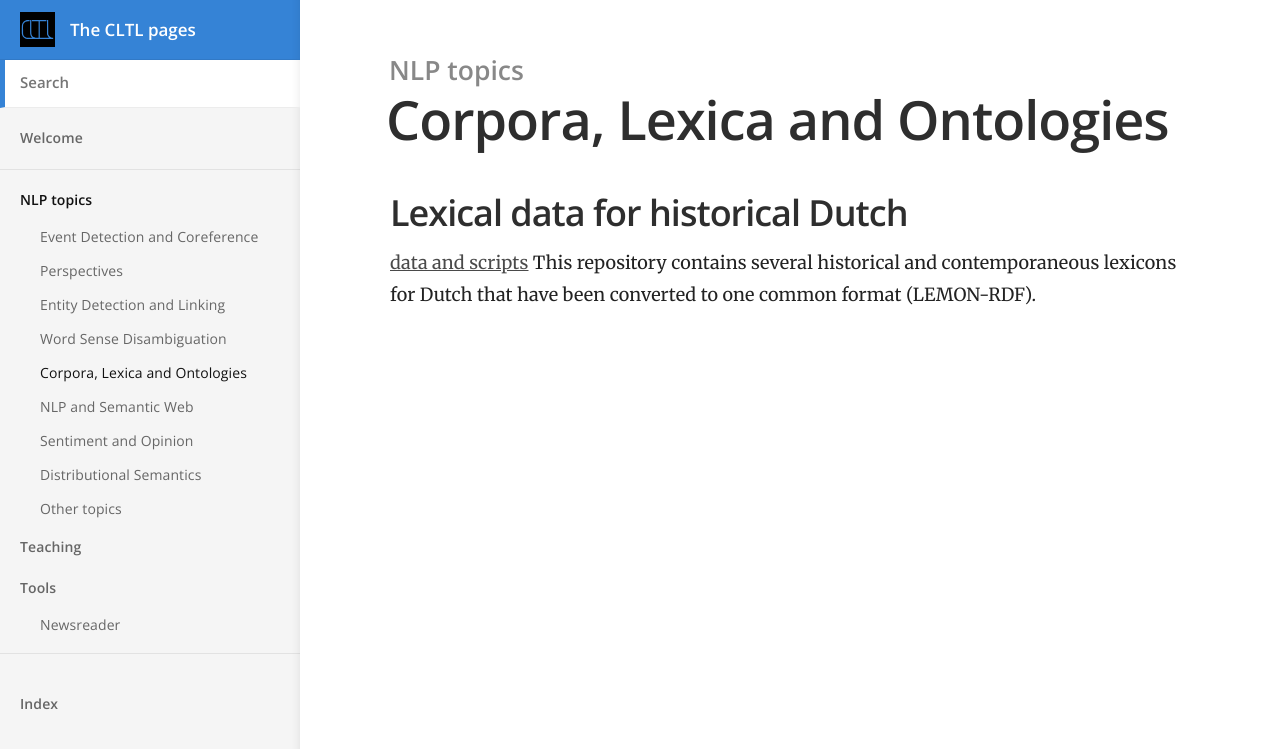
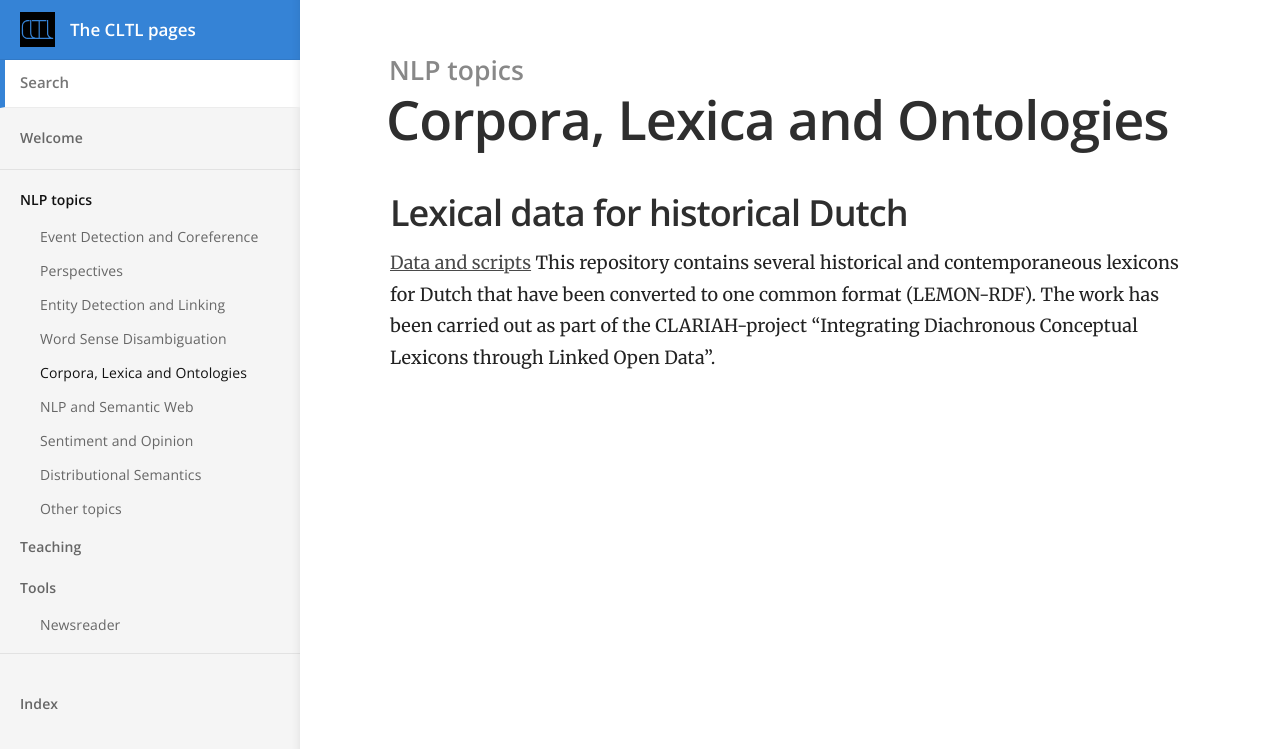
Before and after one commit to cltl/cltl.github.io, a Jekyll site: the page built from _docs/nlp_topics/corpora-lexica-ontologies.md, in a window 1280 px wide. Shown: the top 749 px of the page. Built offline with Jekyll 4.4.1, drawn with Linux system fonts in a browser that asks for light colours.

Commit message:
Update corpora-lexica-ontologies.md

```diff
--- a/_docs/nlp_topics/corpora-lexica-ontologies.md
+++ b/_docs/nlp_topics/corpora-lexica-ontologies.md
@@ -5,4 +5,4 @@ order: 5
 ---
 
 ## Lexical data for historical Dutch
-[data and scripts](https://github.com/cltl/clariah-vocab-conversion) This repository contains several historical and contemporaneous lexicons  for Dutch that have been  converted to one common format (LEMON-RDF).
+[Data and scripts](https://github.com/cltl/clariah-vocab-conversion) This repository contains several historical and contemporaneous lexicons  for Dutch that have been  converted to one common format (LEMON-RDF). The work has been carried out as part of the  CLARIAH-project "Integrating Diachronous Conceptual Lexicons through Linked Open Data".
```
